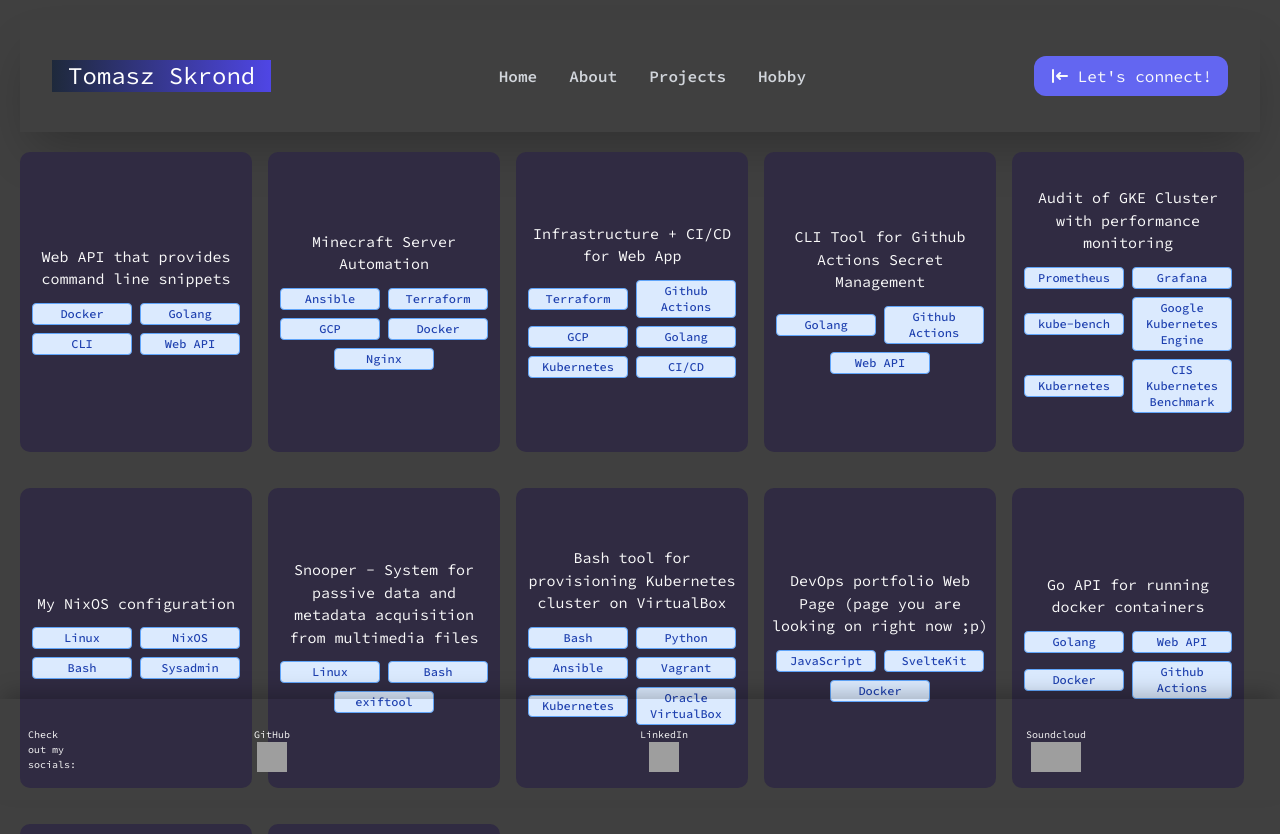
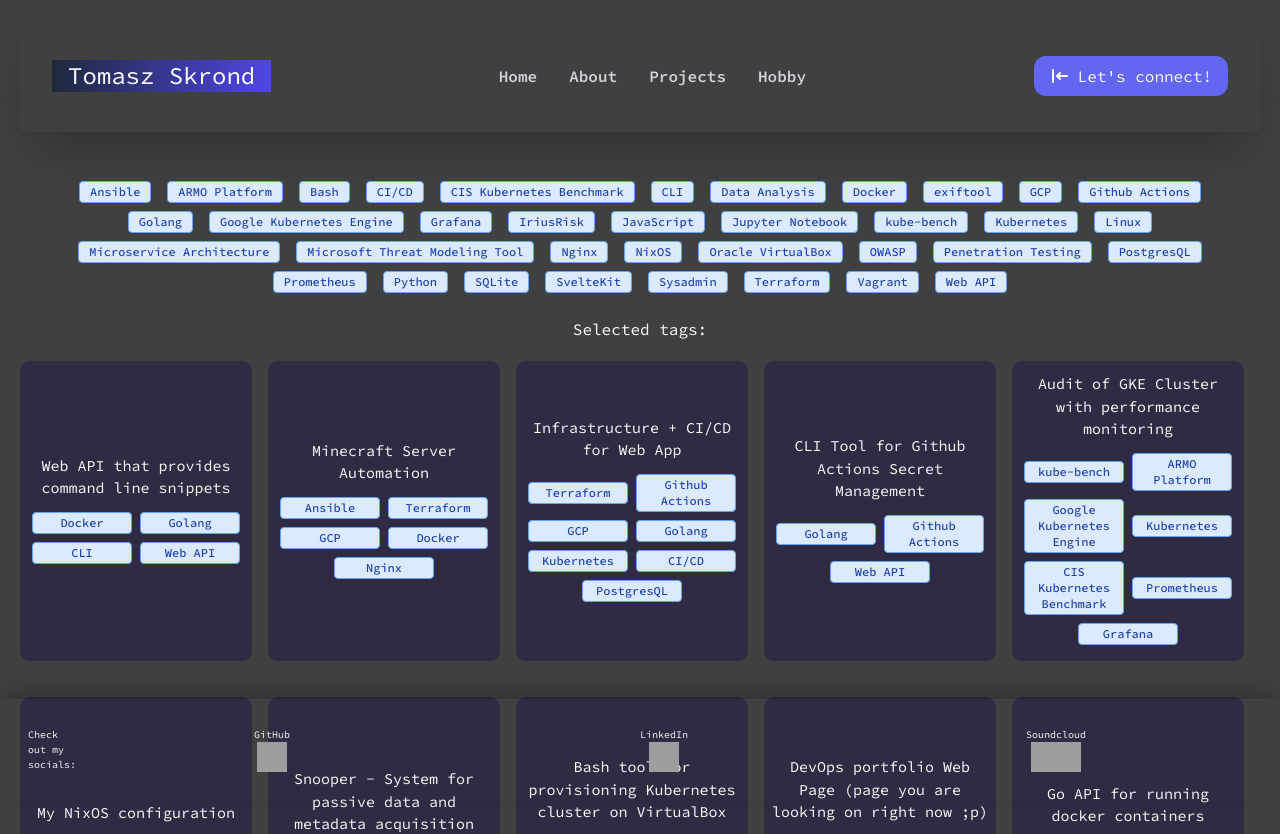
Before and after one commit to tomek-skrond/aboutme, a SvelteKit app: page /projects in a window 1280 px wide. Shown: the top 834 px of the page. Built offline with nearby package versions, Linux system fonts and the light colour scheme; grey boxes are pictures that could not be loaded.

Commit message:
added tag selecting + filtering functionality

```diff
--- a/src/routes/+page.svelte
+++ b/src/routes/+page.svelte
@@ -83,6 +83,7 @@
 
 
 
+
 </script>
 
 <style lang="postcss">
--- a/src/routes/projects/+layout.js
+++ b/src/routes/projects/+layout.js
@@ -6,75 +6,130 @@ export function load() {
 				slug: 'command-center',
 				githubName: 'tomek-skrond',
 				title: 'Web API that provides command line snippets',
-				tags: ["Docker","Golang","CLI","Web API"]
+				tags: ["Docker", "Golang", "CLI", "Web API"]
 			},
 			{
 				slug: 'mcserver-automated',
 				githubName: 'tomek-skrond',
 				title: 'Minecraft Server Automation',
-				tags: ["Ansible","Terraform","GCP","Docker","Nginx"]
+				tags: ["Ansible", "Terraform", "GCP", "Docker", "Nginx"]
 			},
 			{
 				slug: 'gcp-gke-infra',
 				githubName: 'tomek-skrond',
 				title: 'Infrastructure + CI/CD for Web App',
-				tags: ["Terraform","Github Actions","GCP","Golang","Kubernetes","CI/CD"]
+				tags: ["Terraform", "Github Actions", "GCP","Golang", "Kubernetes", "CI/CD", "PostgresQL"]
 			},
 			{
 				slug: 'varmigrator',
 				githubName: 'tomek-skrond',
 				title: 'CLI Tool for Github Actions Secret Management',
-				tags: ["Golang","Github Actions","Web API"]
+				tags: ["Golang", "Github Actions", "Web API"]
 			},
 			{
 				slug: 'k8s-audit',
 				githubName: 'tomek-skrond',
 				title: 'Audit of GKE Cluster with performance monitoring',
-				tags: ["Prometheus","Grafana","kube-bench","Google Kubernetes Engine","Kubernetes","CIS Kubernetes Benchmark"]
+				tags: ["kube-bench", "ARMO Platform", "Google Kubernetes Engine", "Kubernetes", "CIS Kubernetes Benchmark", "Prometheus", "Grafana"]
 			},
 			{
 				slug: 'nixconf',
 				githubName: 'tomek-skrond',
 				title: 'My NixOS configuration',
-				tags: ["Linux","NixOS","Bash","Sysadmin"]
+				tags: ["Linux", "NixOS", "Bash", "Sysadmin"]
 			},
 			{
 				slug: 'snooper',
 				githubName: 'tomek-skrond',
 				title: 'Snooper - System for passive data and metadata acquisition from multimedia files',
-				tags: ["Linux","Bash","exiftool"]
+				tags: ["Linux", "Bash", "exiftool", "SQLite"]
 			},
 			{
 				slug: 'kube-provisioning-scripts',
 				githubName: 'tomek-skrond',
 				title: 'Bash tool for provisioning Kubernetes cluster on VirtualBox',
-				tags: ["Bash","Python","Ansible","Vagrant","Kubernetes","Oracle VirtualBox"]
+				tags: ["Bash", "Python", "Ansible", "Vagrant", "Kubernetes", "Oracle VirtualBox"]
 			},
 			{
 				slug: 'aboutme',
 				githubName: 'tomek-skrond',
 				title: 'DevOps portfolio Web Page (page you are looking on right now ;p)',
-				tags: ["JavaScript","SvelteKit","Docker"]
+				tags: ["JavaScript", "SvelteKit", "Docker", "CI/CD", "Github Actions"]
 			},
 			{
 				slug: 'docker-runner-api',
 				githubName: 'tomek-skrond',
 				title: 'Go API for running docker containers',
-				tags: ["Golang","Web API","Docker","Github Actions"]
+				tags: ["Golang", "Web API", "Docker", "Github Actions"]
 			},
 			{
 				slug: 'beerctl',
 				githubName: 'tomek-skrond',
 				title: 'Beerctl - Beer browsing tool with external API',
-				tags: ["Golang","CLI"]
+				tags: ["Golang", "CLI"]
 			},
 			{
 				slug: 'CRAPI',
 				githubName: 'issahar987',
 				title: 'Exploit Automation for OWASP crAPI',
-				tags: ["Golang","OWASP","Penetration Testing"]
+				tags: ["Golang", "OWASP", "Penetration Testing"]
 			},
-
+			{
+				slug: 'message-queue-demo',
+				githubName: 'tomek-skrond',
+				title: 'Demonstration-purpose microservice for my master\'s thesis',
+				tags: ["Golang", "Docker", "Microservice Architecture"]
+			},
+			{
+				slug: 'service-discovery-demo',
+				githubName: 'tomek-skrond',
+				title: 'Demo service discovery with api gateway for my master\'s thesis',
+				tags: ["Golang", "Docker", "Microservice Architecture"]
+			},
+			{
+				slug: 'microservice-threat-modeling',
+				githubName: 'tomek-skrond',
+				title: 'Threat Modeling tools analysis for my master\'s thesis',
+				tags: ["Python", "Jupyter Notebook", "Data Analysis", "Microservice Architecture", "IriusRisk", "Microsoft Threat Modeling Tool"]
+			},
+		],
+		alltags : [
+			"Ansible",
+			"ARMO Platform",
+			"Bash",
+			"CI/CD",
+			"CIS Kubernetes Benchmark",
+			"CLI",
+			"Data Analysis",
+			"Docker",
+			"exiftool",
+			"GCP",
+			"Github Actions",
+			"Golang",
+			"Google Kubernetes Engine",
+			"Grafana",
+			"IriusRisk",
+			"JavaScript",
+			"Jupyter Notebook",
+			"kube-bench",
+			"Kubernetes",
+			"Linux",
+			"Microservice Architecture",
+			"Microsoft Threat Modeling Tool",
+			"Nginx",
+			"NixOS",
+			"Oracle VirtualBox",
+			"OWASP",
+			"Penetration Testing",
+			"PostgresQL",
+			"Prometheus",
+			"Python",
+			"SQLite",
+			"SvelteKit",
+			"Sysadmin",
+			"Terraform",
+			"Vagrant",
+			"Web API"
 		]
 	};
 }
--- a/src/routes/projects/+layout.svelte
+++ b/src/routes/projects/+layout.svelte
@@ -1 +1,72 @@
+<script>
+    import { selectedTags } from '../../stores/tags'; // Adjust the path as needed
+    import { get } from 'svelte/store';
+	/** @type {import('./$types').LayoutData} */
+	export let data;
+
+    // Check if a tag is selected
+    function isSelected(tag) {
+        return get(selectedTags).includes(tag);
+    }
+
+    // Function to toggle tag selection
+    function toggleTag(tag) {
+        selectedTags.update(tags => {
+            if (tags.includes(tag)) {
+                return tags.filter(t => t !== tag);
+            } else {
+                return [...tags, tag];
+            }
+        });
+    }
+
+    // Get all currently selected tags
+    function getSelectedTags() {
+        console.log(selectedTags)
+        return get(selectedTags);
+    }
+
+</script>
+
+<div class="w-full flex justify-center" style="margin-top: 25px;">
+    <div class="flex flex-col items-center w-max">
+        <div class="p-5 rounded-md flex flex-wrap justify-center">
+            {#each data.alltags as tag}
+            <span
+            class="tag bg-blue-100 text-blue-800 text-xs font-medium mx-2 my-1 px-2.5 py-0.5 rounded dark:bg-gray-700 dark:text-blue-400 border border-blue-400 rounded border cursor-pointer"
+            class:selected="{ isSelected(tag) }"
+            on:click={() => toggleTag(tag)}>
+                {tag}
+            </span>
+        {/each}
+        </div>
+        <div>
+            Selected tags:
+            {#each $selectedTags as tag}
+            <span class="bg-green-100 text-green-800 text-xs font-medium me-2 px-2.5 py-0.5 rounded dark:bg-gray-700 dark:text-green-400 border border-green-400">{tag}</span>
+            {/each}
+        </div>
+    </div>
+</div>
+
+
+<style>
+    /* .tag {
+        background-color: #f0f4f7;
+        border-color: #cbd5e0;
+        color: #4a5568;
+    } */
+
+    .tag.selected {
+        background-color: #68d391;
+        border-color: #68d391;
+        color: #ffffff;
+    }
+
+    .tag:hover {
+        background-color: #e2e8f0;
+        border-color: #cbd5e0;
+        color: #2d3748;
+    }
+</style>
 <slot></slot>
--- a/src/routes/projects/+page.svelte
+++ b/src/routes/projects/+page.svelte
@@ -1,11 +1,23 @@
 <script>
 	/** @type {import('./$types').LayoutData} */
 	export let data;
+	import { selectedTags } from '../../stores/tags';
+	import { derived } from 'svelte/store';
+
+    // Derived store to filter sections based on selected tags
+    const filteredSections = derived(selectedTags, $selectedTags => {
+        if ($selectedTags.length === 0) return data.sections;
+
+        return data.sections.filter(section =>
+            $selectedTags.every(tag => section.tags.includes(tag))
+        );
+    });
+
 </script>
 
 <div class="submenu">
 	<ul class="flex flex-wrap">
-		{#each data.sections as section}
+        {#each $filteredSections as section}
 			<li class="project p-2 mt-5">
 				<div class="container flex flex-col items-center justify-center">
 					<a href="https://github.com/{section.githubName}/{section.slug}" class="mb-2">{section.title}</a>
@@ -13,7 +25,7 @@
 						<!-- Additional content like tags can go here -->
                         {#each section.tags as tag}
                         <span class="tag bg-blue-100 text-blue-800 text-xs font-medium mx-2 my-1 px-2.5 py-0.5 rounded dark:bg-gray-700 dark:text-blue-400 border border-blue-400">{tag}</span>
-                    {/each}
+                    	{/each}
 					</div>
 				</div>
 			</li>
--- /dev/null
+++ b/src/stores/tags.js
@@ -0,0 +1,5 @@
+import { writable } from "svelte/store";
+
+export const selectedTags = writable(
+    []
+);
```
